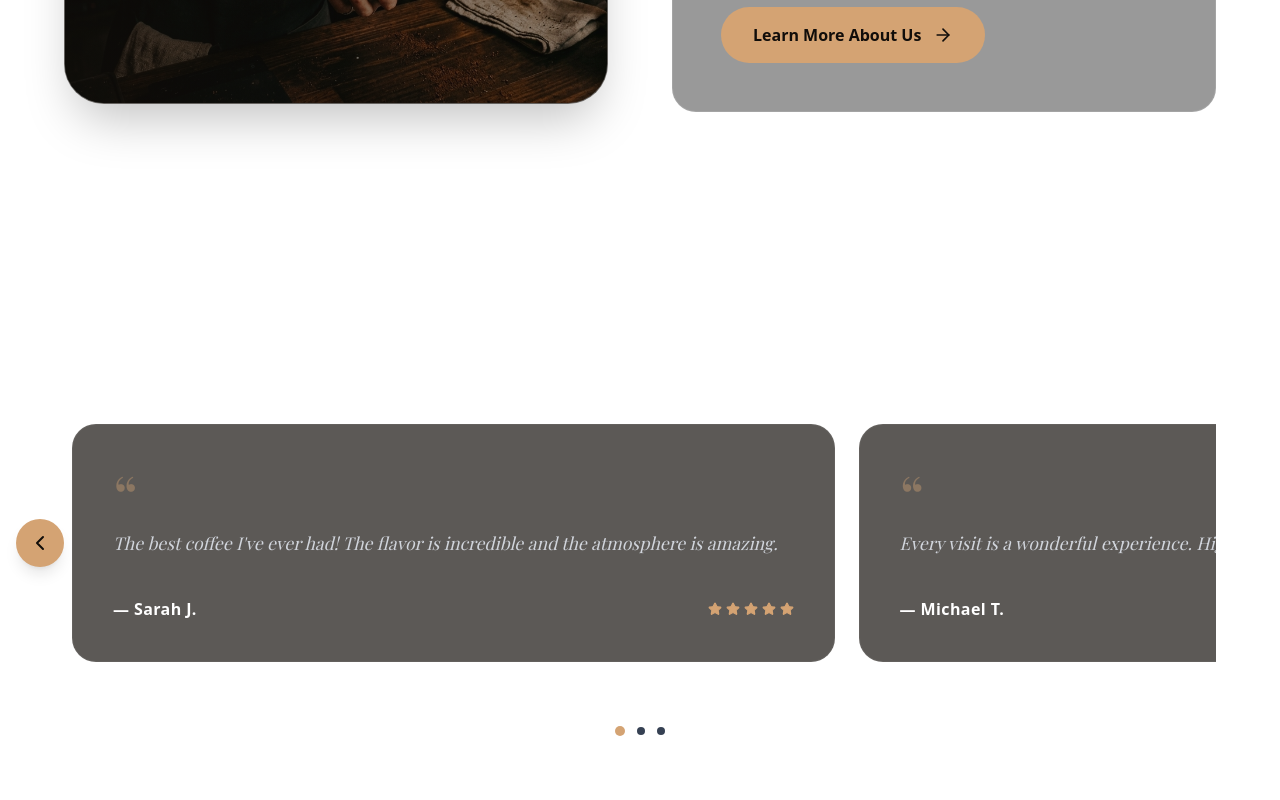
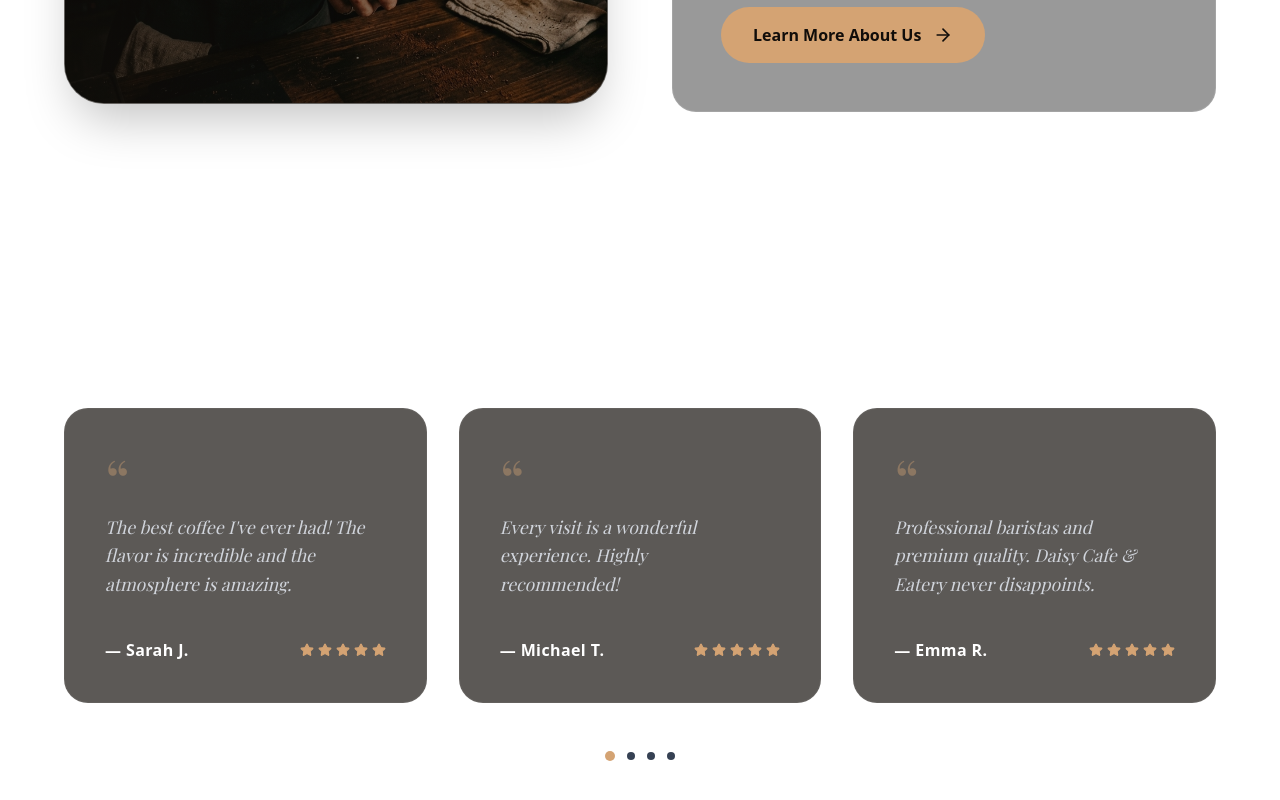
Before and after one commit to dipanjan800/Daisy-Cafe-Eatery, a React (Vite) app: page / in a window 1280 px wide. Shown: the part 2775-3575 px from the top of the page. Built offline with nearby package versions, Linux system fonts and the light colour scheme; a web font is replaced by a local one.

Commit message:
Revert Testimonials to original grid design

```diff
--- a/src/components/Testimonials.tsx
+++ b/src/components/Testimonials.tsx
@@ -1,5 +1,4 @@
-import { Star, ChevronLeft, ChevronRight } from 'lucide-react';
-import { useRef } from 'react';
+import { Star } from 'lucide-react';
 
 const testimonials = [
   {
@@ -17,43 +16,13 @@ const testimonials = [
 ];
 
 export default function Testimonials() {
-  const scrollRef = useRef<HTMLDivElement>(null);
-
-  const scroll = (direction: 'left' | 'right') => {
-    if (scrollRef.current) {
-      const { current } = scrollRef;
-      const scrollAmount = direction === 'left' ? -current.offsetWidth : current.offsetWidth;
-      current.scrollBy({ left: scrollAmount, behavior: 'smooth' });
-    }
-  };
-
   return (
-    <section className="py-24 max-w-7xl mx-auto flex flex-col items-center overflow-hidden">
+    <section className="px-8 lg:px-16 py-24 max-w-7xl mx-auto flex flex-col items-center">
       <h2 className="text-3xl md:text-4xl text-white font-serif mb-16">What Our Customers Say</h2>
 
-      <div className="relative w-full px-4 md:px-16 group">
-        <button
-          onClick={() => scroll('left')}
-          className="absolute left-2 md:left-4 top-1/2 -translate-y-1/2 z-10 bg-[#d4a373] text-[#110d0a] p-3 rounded-full hover:bg-[#e6b981] transition-colors shadow-lg disabled:opacity-50"
-        >
-          <ChevronLeft size={24} />
-        </button>
-
-        <div
-          ref={scrollRef}
-          className="flex gap-6 w-full overflow-x-auto snap-x snap-mandatory py-4 px-2"
-          style={{ scrollbarWidth: 'none', msOverflowStyle: 'none' }}
-        >
-          <style dangerouslySetInnerHTML={{__html: `
-            div::-webkit-scrollbar {
-              display: none;
-            }
-          `}} />
+      <div className="grid grid-cols-1 md:grid-cols-3 gap-8 w-full">
         {testimonials.map((t, idx) => (
-            <div
-              key={idx}
-              className="min-w-[90vw] md:min-w-[calc(33.333%-1rem)] snap-center bg-[#18130f]/70 rounded-3xl p-10 border border-white/5 flex flex-col items-start text-left hover:border-[#d4a373]/20 transition-all duration-300 shrink-0"
-            >
+          <div key={idx} className="bg-[#18130f]/70 rounded-3xl p-10 border border-white/5 flex flex-col items-start text-left hover:border-[#d4a373]/20 transition-all duration-300">
             <div className="text-[#d4a373] text-6xl font-serif leading-none h-10 mb-6 opacity-40">“</div>
             <p className="text-gray-300 text-[1.1rem] leading-relaxed mb-10 flex-grow font-serif italic pr-4">
               {t.quote}
@@ -70,16 +39,9 @@ export default function Testimonials() {
         ))}
       </div>
 
-        <button
-          onClick={() => scroll('right')}
-          className="absolute right-2 md:right-4 top-1/2 -translate-y-1/2 z-10 bg-[#d4a373] text-[#110d0a] p-3 rounded-full hover:bg-[#e6b981] transition-colors shadow-lg opacity-0 group-hover:opacity-100 disabled:opacity-50"
-        >
-          <ChevronRight size={24} />
-        </button>
-      </div>
-
       <div className="flex justify-center items-center space-x-3 mt-12">
         <div className="w-2.5 h-2.5 rounded-full bg-[#d4a373] cursor-pointer"></div>
+        <div className="w-2 h-2 rounded-full bg-gray-700 hover:bg-gray-500 transition-colors cursor-pointer"></div>
         <div className="w-2 h-2 rounded-full bg-gray-700 hover:bg-gray-500 transition-colors cursor-pointer"></div>
         <div className="w-2 h-2 rounded-full bg-gray-700 hover:bg-gray-500 transition-colors cursor-pointer"></div>
       </div>
```
Lines whose indentation alone changed are shown as unchanged.
